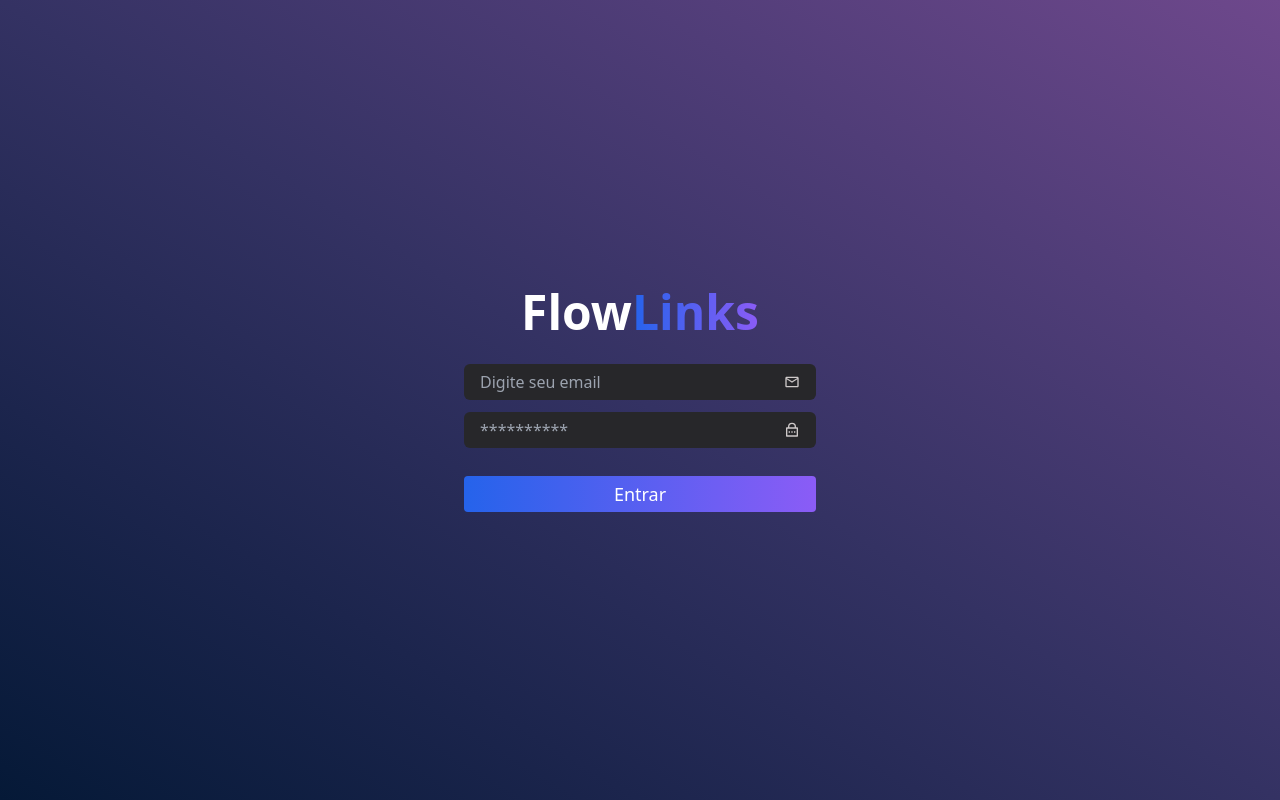
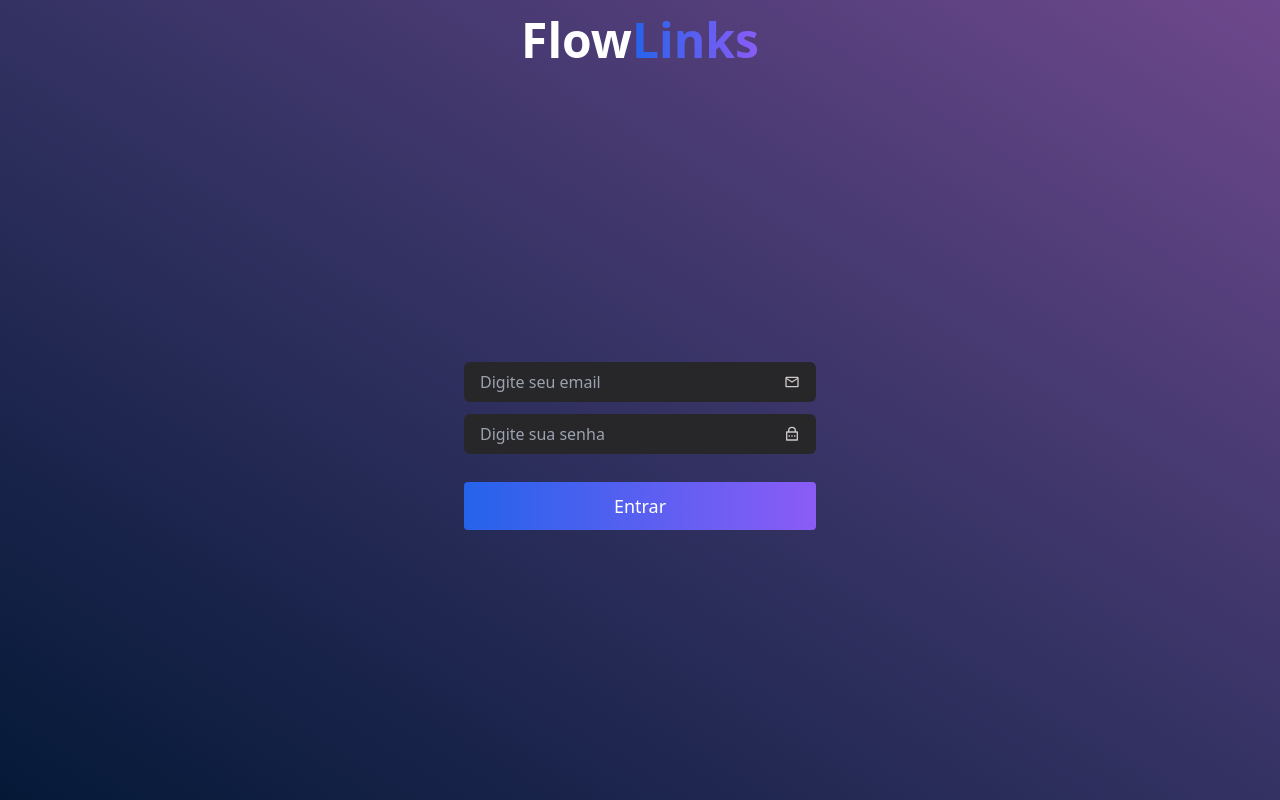
Before and after one commit to FelipeFernandes7/flow-links, a React (Vite) app: page /login in a window 1280 px wide. Built offline with nearby package versions, Linux system fonts and the light colour scheme.

Commit message:
adjust layout

```diff
--- a/src/components/input/index.tsx
+++ b/src/components/input/index.tsx
@@ -6,7 +6,7 @@ interface InputProps extends InputHTMLAttributes<HTMLInputElement> {
 
 export function Input({ icon, ...props }: InputProps) {
   return (
-    <div className="border-0 h-9  bg-zinc-800 mb-3 px-2 flex flex-row items-center justify-between rounded-md ">
+    <div className="md:h-10 border-0 h-12  bg-zinc-800 mb-3 px-2 flex flex-row items-center justify-between rounded-md ">
       <input
         className=" w-full h-full outline-none px-2 bg-zinc-800 text-white"
         {...props}
--- a/src/pages/home/index.tsx
+++ b/src/pages/home/index.tsx
@@ -69,12 +69,12 @@ export function Home() {
   }, []);
 
   return (
-    <div className=" flex flex-col w-full py-4 items-center justify-center">
+    <div className=" h-screen flex flex-col w-full py-4 items-center">
       <h1 className="md:text-4xl text-3xl font-bold text-white mt-20">
         Flow Links
       </h1>
       <span className="text-white mb-5 mt-3">Veja meus links ⬇ </span>
-      <main className="flex flex-col w-11/12 max-w-xl text-center">
+      <main className="flex flex-col w-11/12 max-w-xl text-center justify-center h-full">
         {links.map((link) => (
           <section
             style={{ backgroundColor: link.bg }}
--- a/src/pages/login/index.tsx
+++ b/src/pages/login/index.tsx
@@ -5,6 +5,7 @@ import { MdOutlineMailOutline } from "react-icons/md";
 import { RiLockPasswordLine } from "react-icons/ri";
 import { auth } from "../../services/firebaseConnection";
 import { signInWithEmailAndPassword } from "firebase/auth";
+import { toast } from "react-toastify";
 
 export function Login() {
   const [email, setEmail] = useState("");
@@ -14,20 +15,24 @@ export function Login() {
   function handleSubmit(e: FormEvent) {
     e.preventDefault();
     if (email === "" || password === "") {
-      alert("preencha todos os campos");
+      toast.warn("preencha todos os campos", { theme: "light" });
       return;
     }
     signInWithEmailAndPassword(auth, email, password)
       .then(() => {
+        toast.success("Login efetuado com sucesso", {
+          position: "bottom-center",
+        });
         navigate("/admin", { replace: true });
       })
       .catch((error) => {
         console.log(error, "erro ao logar");
+        toast.error("Houve um erro de autenticação");
       });
   }
   return (
-    <div className="flex w-full h-screen items-center justify-center flex-col">
-      <Link to={"/"}>
+    <div className="flex w-full h-screen items-center flex-col">
+      <Link to={"/"} className="mt-4">
         <h1 className=" text-white mb-7 font-bold text-5xl">
           Flow
           <span className="bg-gradient-to-r from-blue-600 to-violet-500 bg-clip-text text-transparent">
@@ -37,7 +42,7 @@ export function Login() {
       </Link>
       <form
         onSubmit={handleSubmit}
-        className="w-full max-w-sm flex flex-col px-4"
+        className="w-full max-w-sm flex flex-col px-4 h-full justify-center"
       >
         <Input
           placeholder="Digite seu email"
@@ -47,7 +52,7 @@ export function Login() {
           icon={<MdOutlineMailOutline color={"#cec9c9"} size={16} />}
         />
         <Input
-          placeholder="**********"
+          placeholder="Digite sua senha"
           type="password"
           value={password}
           onChange={(e) => setPassword(e.target.value)}
@@ -55,7 +60,7 @@ export function Login() {
         />
         <button
           type="submit"
-          className=" mt-4 h-9 bg-gradient-to-r from-blue-600 to-violet-500
+          className="md:h-12 mt-4 h-12 bg-gradient-to-r from-blue-600 to-violet-500
           rounded border-0 text-lg font-medium text-white transition-all active:scale-95"
         >
           Entrar
```
